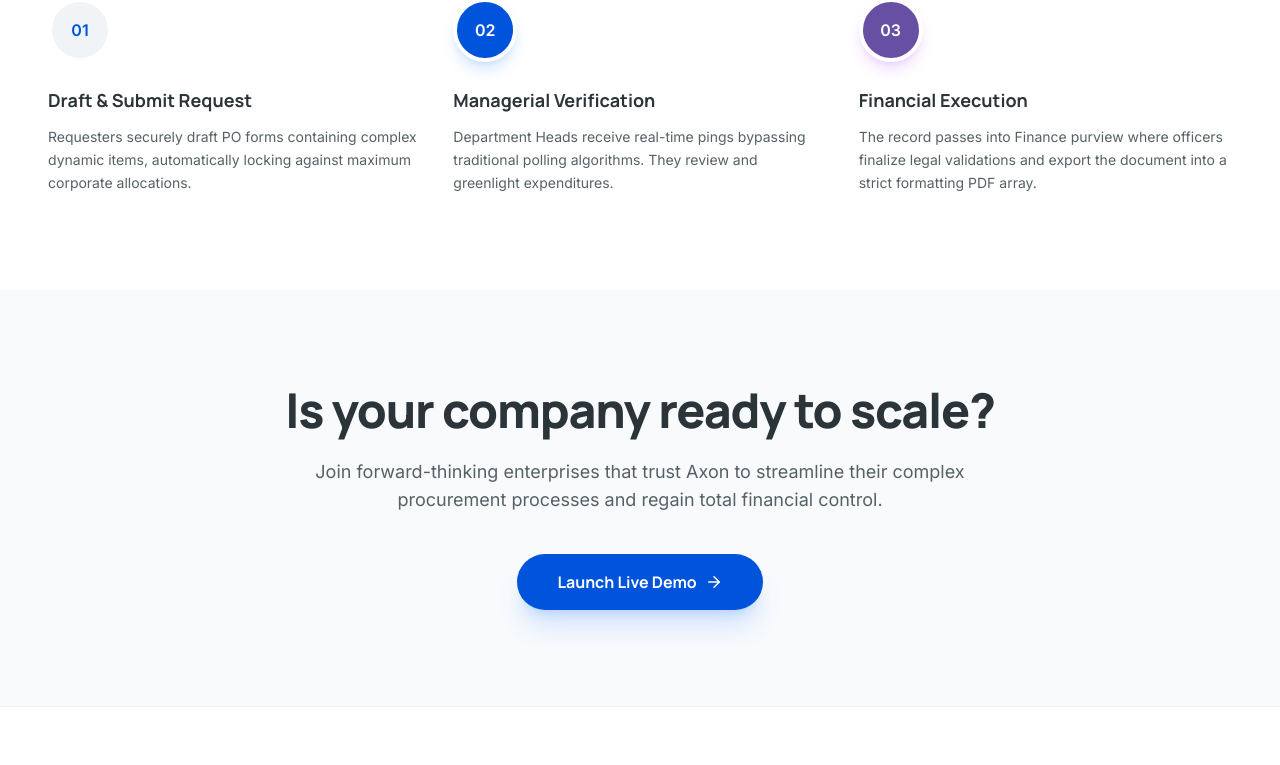
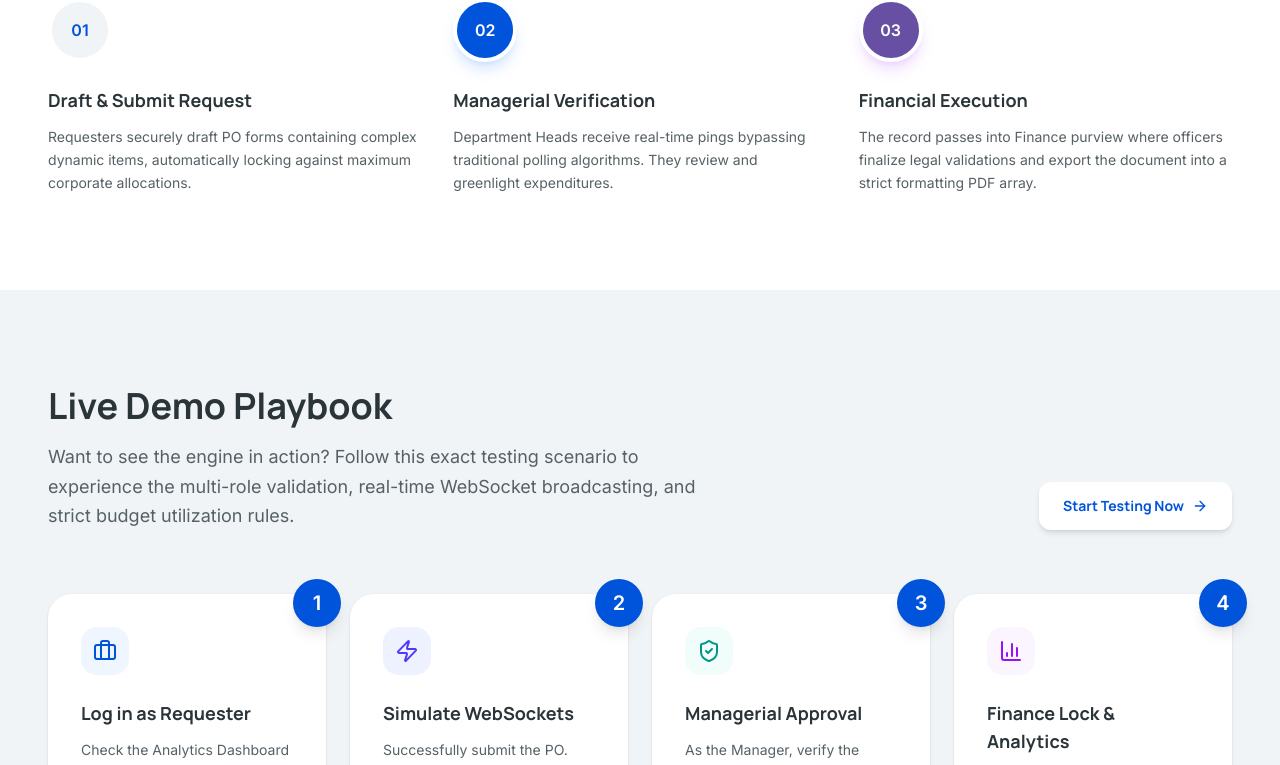
Before and after one commit to aryaaa40/fullstack-po-event-driven, a Next.js app in the folder frontend/: page / in a window 1280 px wide. Shown: the part 1998-2763 px from the top of the page. Built offline with nearby package versions, Linux system fonts and the light colour scheme.

Commit message:
ui(frontend): adding section how it works in landing page

```diff
--- a/frontend/app/page.tsx
+++ b/frontend/app/page.tsx
@@ -57,6 +57,7 @@ export default function LandingPage() {
         <div className="hidden gap-8 text-sm font-semibold text-[#566166] md:flex">
           <a href="#features" className="hover:text-[#0053db] transition-colors">Features</a>
           <a href="#workflow" className="hover:text-[#0053db] transition-colors">Workflow</a>
+          <a href="#demo-guide" className="hover:text-[#0053db] transition-colors">Testing Guide</a>
         </div>
 
         <div className="flex items-center gap-4">
@@ -251,6 +252,113 @@ export default function LandingPage() {
         </div>
       </section>
 
+      {/* Demo Guide Section */}
+      <section id="demo-guide" className="relative overflow-hidden bg-[#f0f4f7] py-24">
+        <div className="absolute right-0 top-0 -z-10 h-[500px] w-[500px] translate-x-1/3 -translate-y-1/3 rounded-full bg-blue-200/40 blur-3xl" />
+        <div className="mx-auto max-w-7xl px-6 md:px-12">
+          <div className="mb-16 md:flex md:items-end md:justify-between">
+            <div className="max-w-2xl">
+              <h2
+                className="text-3xl font-bold md:text-4xl"
+                style={{ color: "#2a3439", fontFamily: FONT_MANROPE }}
+              >
+                Live Demo Playbook
+              </h2>
+              <p className="mt-4 text-lg text-[#566166] leading-relaxed">
+                Want to see the engine in action? Follow this exact testing scenario to experience the multi-role validation, real-time WebSocket broadcasting, and strict budget utilization rules.
+              </p>
+            </div>
+            <div className="mt-6 md:mt-0">
+              <Link
+                href="/login"
+                className="inline-flex h-12 items-center justify-center gap-2 rounded-xl bg-white px-6 text-sm font-bold text-[#0053db] shadow-md transition-all hover:bg-gray-50 active:scale-95"
+                style={{ fontFamily: FONT_MANROPE }}
+              >
+                Start Testing Now <ArrowRight size={16} />
+              </Link>
+            </div>
+          </div>
+
+          <div className="grid grid-cols-1 gap-6 md:grid-cols-2 lg:grid-cols-4">
+            {/* Playbook Step 1 */}
+            <div className="group relative rounded-3xl bg-white p-8 shadow-sm transition-all hover:-translate-y-1 hover:shadow-xl hover:shadow-blue-500/10 border border-transparent hover:border-blue-100">
+              <div className="absolute -right-4 -top-4 flex h-12 w-12 items-center justify-center rounded-full bg-[#0053db] text-xl font-bold text-white shadow-lg transition-transform group-hover:scale-110">
+                1
+              </div>
+              <div className="mb-6 inline-flex h-12 w-12 items-center justify-center rounded-2xl bg-blue-50 text-[#0053db]">
+                <Briefcase size={24} />
+              </div>
+              <h3 className="mb-3 text-lg font-bold" style={{ color: "#2a3439", fontFamily: FONT_MANROPE }}>
+                Log in as Requester
+              </h3>
+              <p className="text-sm text-[#566166] leading-relaxed">
+                Check the Analytics Dashboard to see your department's budget capacity. Next, navigate to the creation module and draft a Purchase Order.
+              </p>
+              <div className="mt-4 rounded-xl bg-orange-50 p-3 text-xs text-orange-800 border border-orange-100">
+                <strong>System Logic:</strong> If a department has exhausted its budget—or hasn't been allocated one for the fiscal year—Axon will permanently lock PO creation.
+              </div>
+            </div>
+
+            {/* Playbook Step 2 */}
+            <div className="group relative rounded-3xl bg-white p-8 shadow-sm transition-all hover:-translate-y-1 hover:shadow-xl hover:shadow-blue-500/10 border border-transparent hover:border-blue-100">
+              <div className="absolute -right-4 -top-4 flex h-12 w-12 items-center justify-center rounded-full bg-[#0053db] text-xl font-bold text-white shadow-lg transition-transform group-hover:scale-110">
+                2
+              </div>
+              <div className="mb-6 inline-flex h-12 w-12 items-center justify-center rounded-2xl bg-indigo-50 text-indigo-600">
+                <Zap size={24} />
+              </div>
+              <h3 className="mb-3 text-lg font-bold" style={{ color: "#2a3439", fontFamily: FONT_MANROPE }}>
+                Simulate WebSockets
+              </h3>
+              <p className="text-sm text-[#566166] leading-relaxed">
+                Successfully submit the PO. Then, open a second browser window and log in as the <strong>Manager</strong> for the same department.
+              </p>
+              <div className="mt-4 rounded-xl bg-indigo-50 p-3 text-xs text-indigo-800 border border-indigo-100">
+                <strong>Magic Moment:</strong> Without refreshing the Manager's page, watch the "New PO Pending" notification slide in instantly via STOMP/RabbitMQ!
+              </div>
+            </div>
+
+            {/* Playbook Step 3 */}
+            <div className="group relative rounded-3xl bg-white p-8 shadow-sm transition-all hover:-translate-y-1 hover:shadow-xl hover:shadow-blue-500/10 border border-transparent hover:border-blue-100">
+              <div className="absolute -right-4 -top-4 flex h-12 w-12 items-center justify-center rounded-full bg-[#0053db] text-xl font-bold text-white shadow-lg transition-transform group-hover:scale-110">
+                3
+              </div>
+              <div className="mb-6 inline-flex h-12 w-12 items-center justify-center rounded-2xl bg-teal-50 text-teal-600">
+                <ShieldCheck size={24} />
+              </div>
+              <h3 className="mb-3 text-lg font-bold" style={{ color: "#2a3439", fontFamily: FONT_MANROPE }}>
+                Managerial Approval
+              </h3>
+              <p className="text-sm text-[#566166] leading-relaxed">
+                As the Manager, verify the requested items and proceed to grant your approval.
+              </p>
+              <div className="mt-4 rounded-xl bg-teal-50 p-3 text-xs text-teal-800 border border-teal-100">
+                <strong>Data Isolation:</strong> Axon securely guarantees Managers can only access and approve Purchase Orders emerging from their exact department.
+              </div>
+            </div>
+
+            {/* Playbook Step 4 */}
+            <div className="group relative rounded-3xl bg-white p-8 shadow-sm transition-all hover:-translate-y-1 hover:shadow-xl hover:shadow-blue-500/10 border border-transparent hover:border-blue-100">
+              <div className="absolute -right-4 -top-4 flex h-12 w-12 items-center justify-center rounded-full bg-[#0053db] text-xl font-bold text-white shadow-lg transition-transform group-hover:scale-110">
+                4
+              </div>
+              <div className="mb-6 inline-flex h-12 w-12 items-center justify-center rounded-2xl bg-purple-50 text-purple-600">
+                <BarChart3 size={24} />
+              </div>
+              <h3 className="mb-3 text-lg font-bold" style={{ color: "#2a3439", fontFamily: FONT_MANROPE }}>
+                Finance Lock & Analytics
+              </h3>
+              <p className="text-sm text-[#566166] leading-relaxed">
+                Log in as <strong>Finance</strong>. Provide the final authorization. The system will definitively deduct the funds.
+              </p>
+              <div className="mt-4 rounded-xl bg-emerald-50 p-3 text-xs text-emerald-800 border border-emerald-100">
+                <strong>Live Sync:</strong> Navigate to the Analytics tab to observe your department's interactive Spending Trend chart update dynamically.
+              </div>
+            </div>
+          </div>
+        </div>
+      </section>
+
       <section className="bg-[#f8fafc] py-24">
         <div className="mx-auto max-w-5xl px-6 md:px-12 text-center">
           <h2
```
